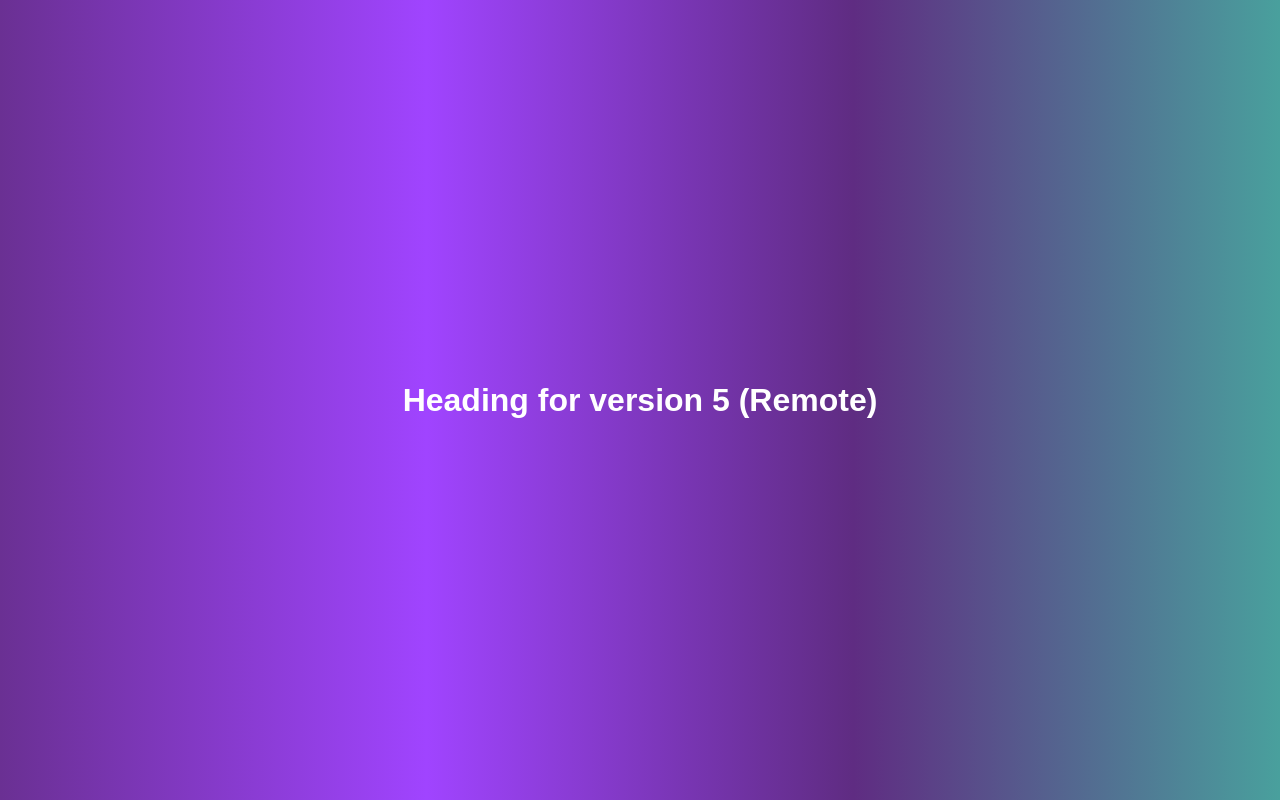
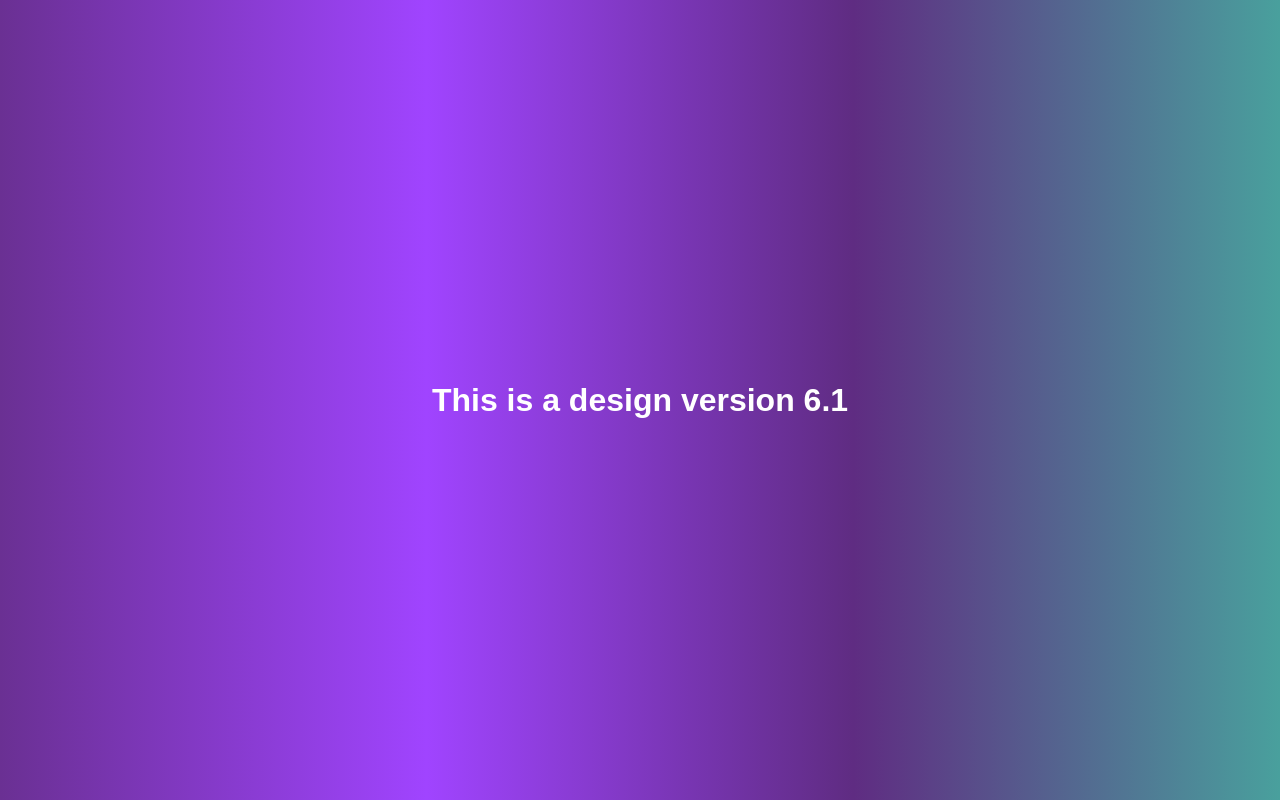
Before and after one commit to Parul101shah/myrepo, a plain HTML site: page index.html in a window 1280 px wide. Drawn offline with Linux system fonts and the light colour scheme.

Commit message:
This is V6.1

```diff
--- a/index.html
+++ b/index.html
@@ -7,6 +7,6 @@
     <title>Document</title>
 </head>
 <body>
-    <h1>Heading for version 5 (Remote)</h1>
+    <h1>This is a design version 6.1</h1>
 </body>
 </html>
```
